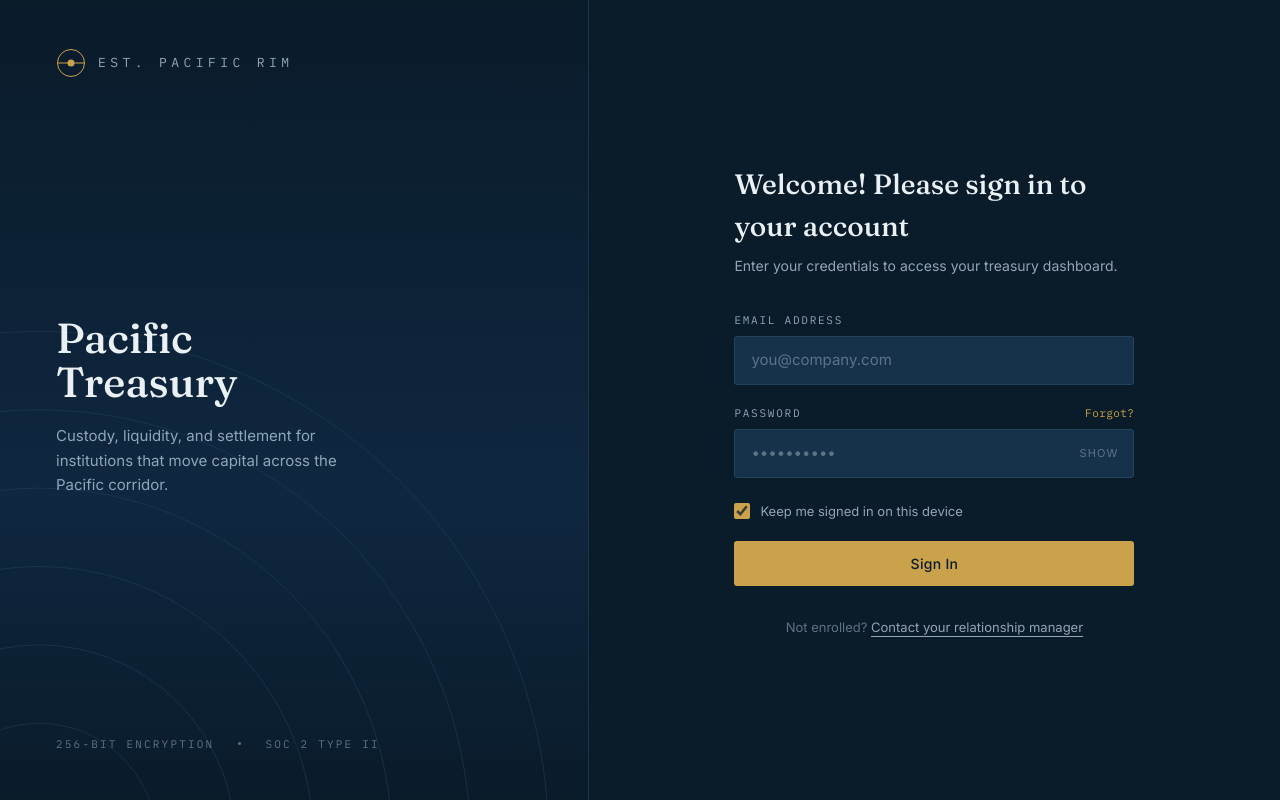
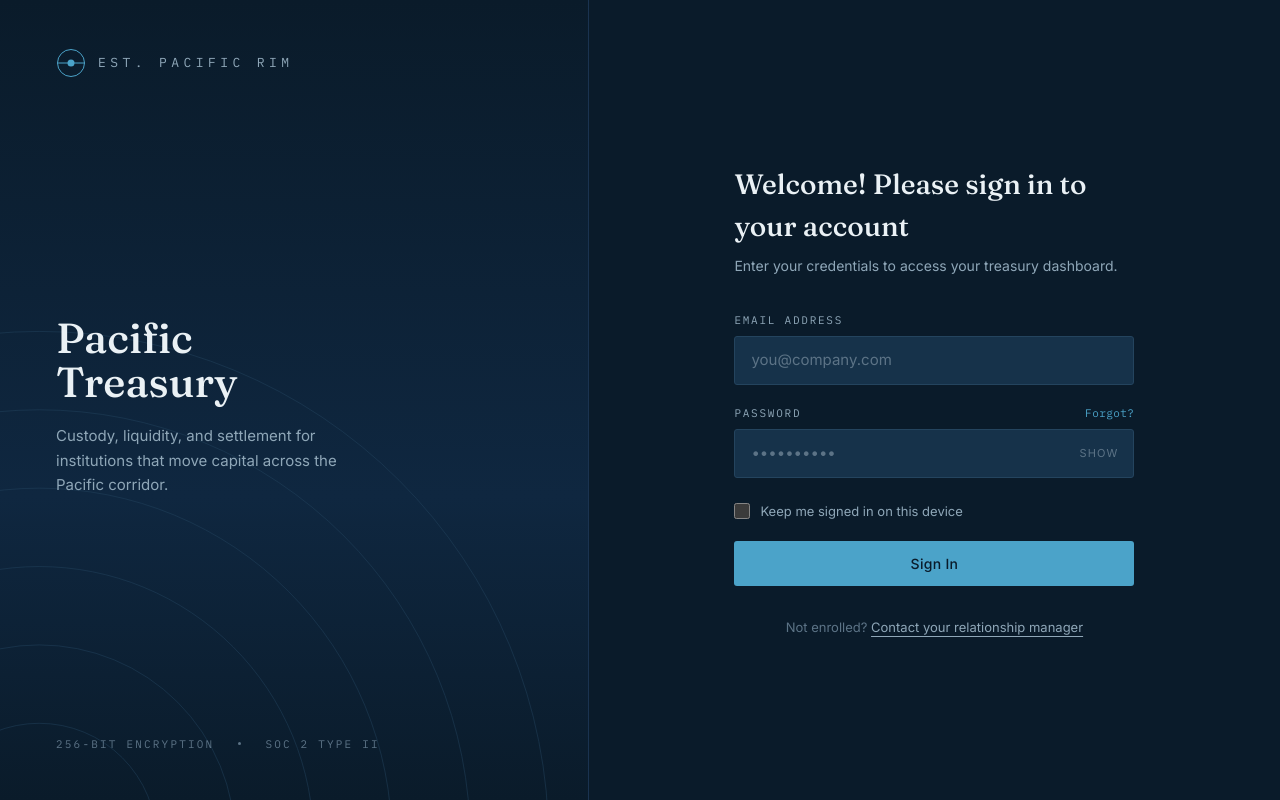
Before and after one commit to Chinnu-R/Pacific-Treasury, a Next.js app: page / in a window 1280 px wide. Built offline with nearby package versions, Linux system fonts and the light colour scheme.

Commit message:
changes added

```diff
--- a/app/globals.css
+++ b/app/globals.css
@@ -7,7 +7,7 @@
   --color-surface-soft: #16324a;
   --color-line: #24445e;
   --color-line-soft: #1a3350;
-  --color-gold: #c9a24b;
+  --color-gold: #4ba3c9;
   --color-gold-bright: #e0bd6b;
   --color-gold-dim: #7c6b3e;
   --color-text: #eaf1f5;
--- a/app/page.tsx
+++ b/app/page.tsx
@@ -25,7 +25,7 @@ export default function LoginPage() {
   const [email, setEmail] = useState("");
   const [password, setPassword] = useState("");
   const [showPassword, setShowPassword] = useState(false);
-  const [remember, setRemember] = useState(true);
+  const [remember, setRemember] = useState(false);
   const [request, setRequest] = useState<RequestState>({ phase: "idle" });
 
   async function handleSubmit(e: FormEvent<HTMLFormElement>) {
```
